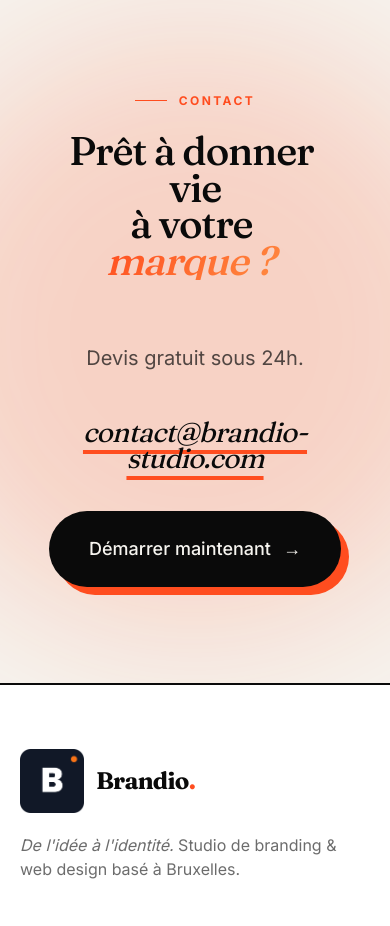
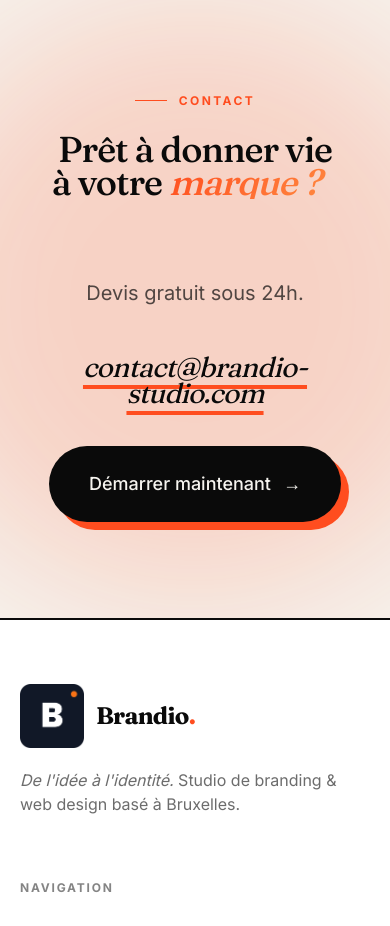
Before and after one commit to Goat-222/brandio-studio-update, a Next.js app: page / in a window 390 px wide. Shown: the part 8360-9286 px from the top of the page. Built offline with nearby package versions, Linux system fonts and the light colour scheme.

Commit message:
Fix contact heading mobile overflow

```diff
--- a/src/app/page.tsx
+++ b/src/app/page.tsx
@@ -637,8 +637,8 @@
           <div className="inline-flex items-center gap-3 text-accent text-xs uppercase tracking-[0.2em] mb-6 justify-center font-bold">
             <span className="w-8 h-px bg-accent" /> Contact
           </div>
-          <h2 className="font-display text-[clamp(40px,6vw,88px)] max-w-5xl mx-auto mb-8 font-medium leading-[1.15] pb-8 px-8">
-            <RevealText>Prêt à donner vie</RevealText><br /><RevealText delay={0.1}>à votre </RevealText><em className="italic gradient-text inline-block pr-[0.25em]"><RevealText delay={0.25}>marque&nbsp;?</RevealText></em>
+          <h2 className="font-display text-[clamp(36px,6vw,88px)] max-w-5xl mx-auto mb-8 font-medium leading-[1.15] pb-12 px-2 sm:px-8">
+            <RevealText>Prêt à donner vie</RevealText><br /><RevealText delay={0.1}>à votre </RevealText><em className="italic gradient-text inline-block pr-[0.5em]"><RevealText delay={0.25}>marque&nbsp;?</RevealText></em>
           </h2>
           <p className="text-fg/70 text-xl mb-12">Devis gratuit sous 24h.</p>
           <a href="mailto:contact@brandio-studio.com" className="font-display text-[clamp(28px,5vw,64px)] underline decoration-accent decoration-4 underline-offset-8 italic block my-10 hover:gradient-text transition-all">
```
